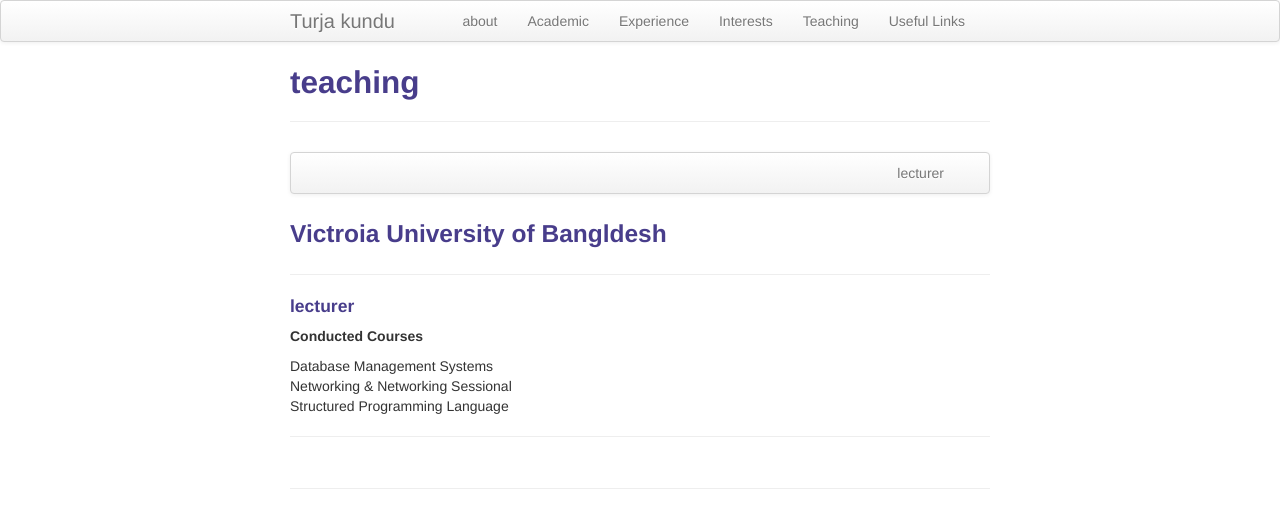
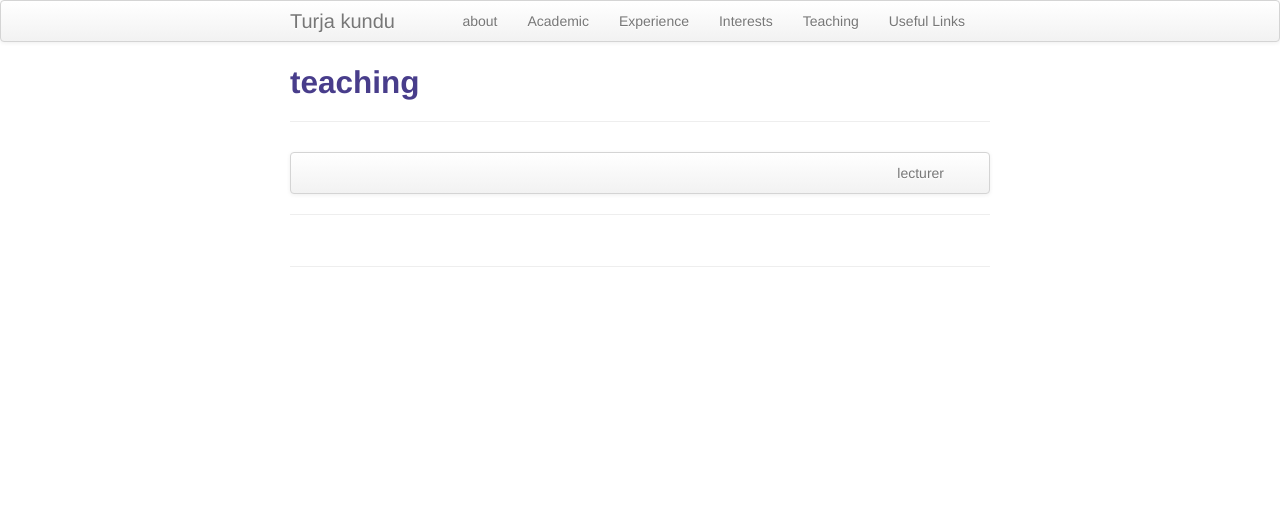
Before and after one commit to turjakundu/turjakundu.github.io, a Jekyll site: the page built from pages/teaching.md, in a window 1280 px wide. Shown: the top 528 px of the page. Built offline with Jekyll 4.4.1, drawn with Linux system fonts in a browser that asks for light colours.

Commit message:
Update teaching.md

```diff
--- a/pages/teaching.md
+++ b/pages/teaching.md
@@ -14,20 +14,5 @@
 </div>
 
 
-### <a name="current"></a>Victroia University of Bangldesh
 
 ---
-
-#### lecturer
-
-
-
-##### Conducted Courses
-
-Database Management Systems <br/>
-Networking & Networking Sessional  <br/>
-Structured Programming Language <br/>
-
-
-
----
```
